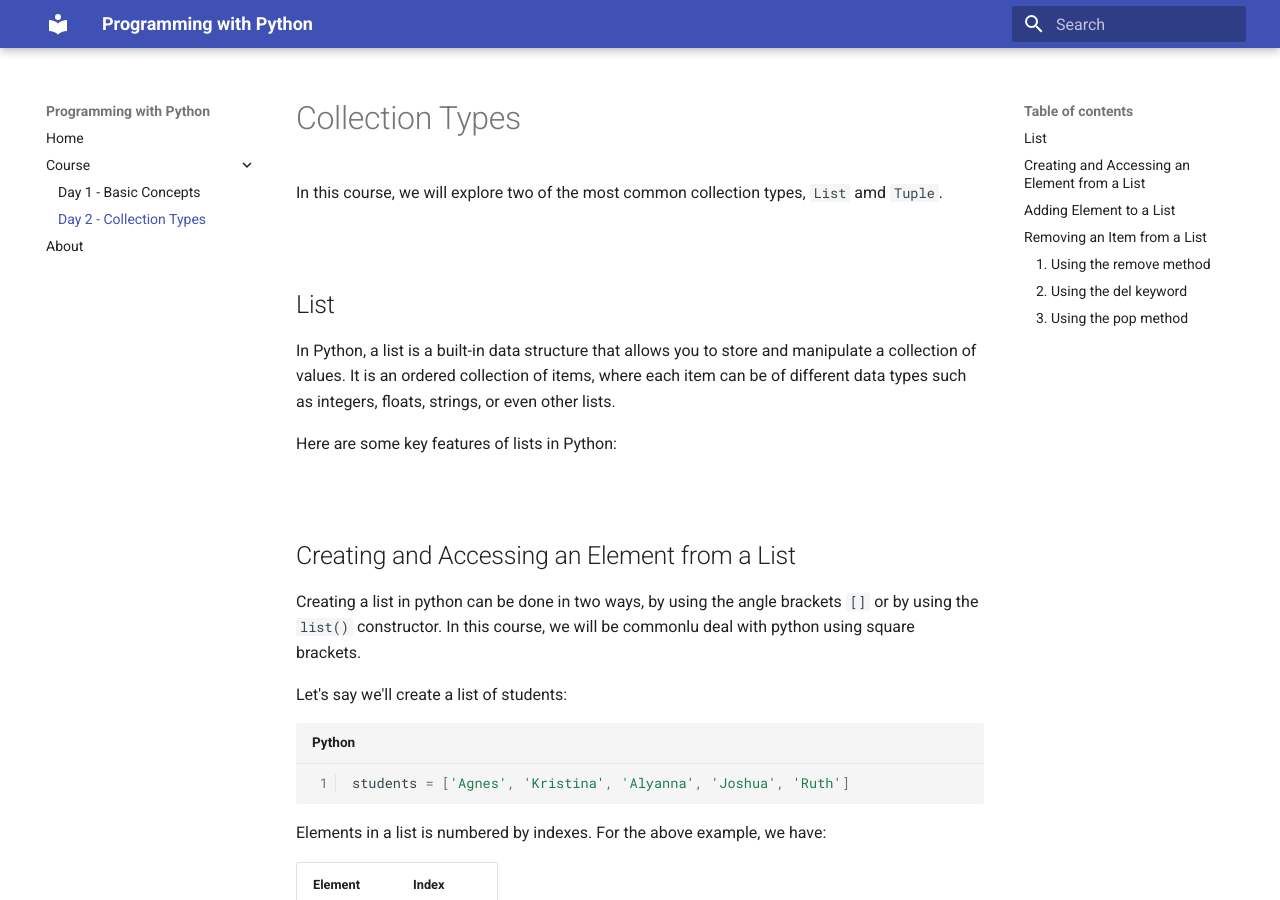
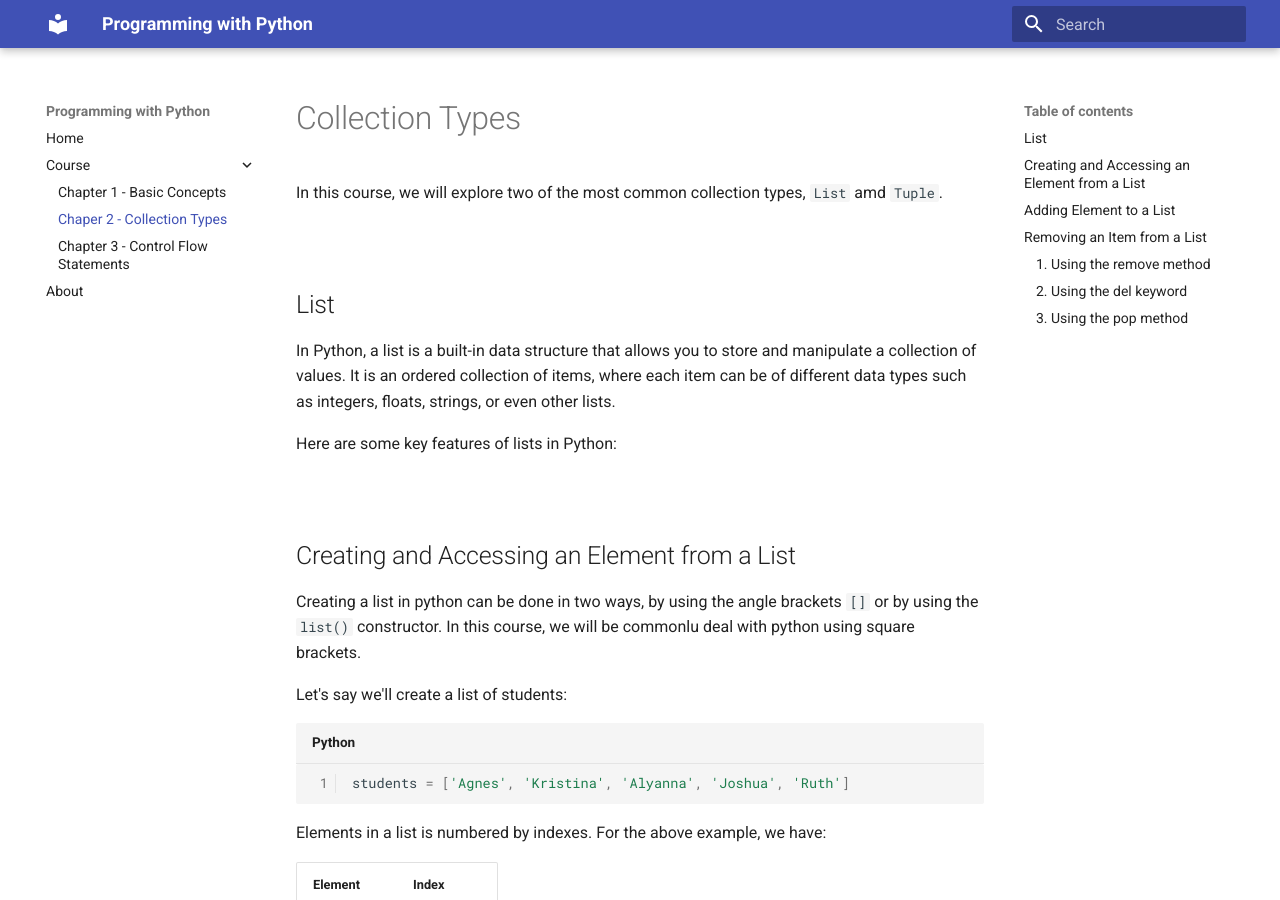
Before and after one commit to alexiusacademia/programming-with-python-course, an MkDocs documentation site: the page built from docs/course/chapter2.md, in a window 1280 px wide and 900 px high. Built offline with MkDocs 1.6.1 and Material for MkDocs 9.7.7, drawn with Linux system fonts in a browser that asks for light colours; comment, search, counter and statistics services are not loaded.

Commit message:
Renamed day to chapter

```diff
--- a/mkdocs.yml
+++ b/mkdocs.yml
@@ -3,8 +3,9 @@ site_url: https://programming-with-python.netlify.app
 nav:
   - Home: index.md
   - Course:
-      - Day 1 - Basic Concepts: course/day1.md
-      - Day 2 - Collection Types: course/day2.md
+      - Chapter 1 - Basic Concepts: course/chapter1.md
+      - Chaper 2 - Collection Types: course/chapter2.md
+      - Chapter 3 - Control Flow Statements: course/chapter3.md
   - About: about.md
 plugins:
   - search
```
Also changed, not shown: docs/course/chapter1.md (renamed from docs/course/day1.md), docs/course/chapter2.md (renamed from docs/course/day2.md).
